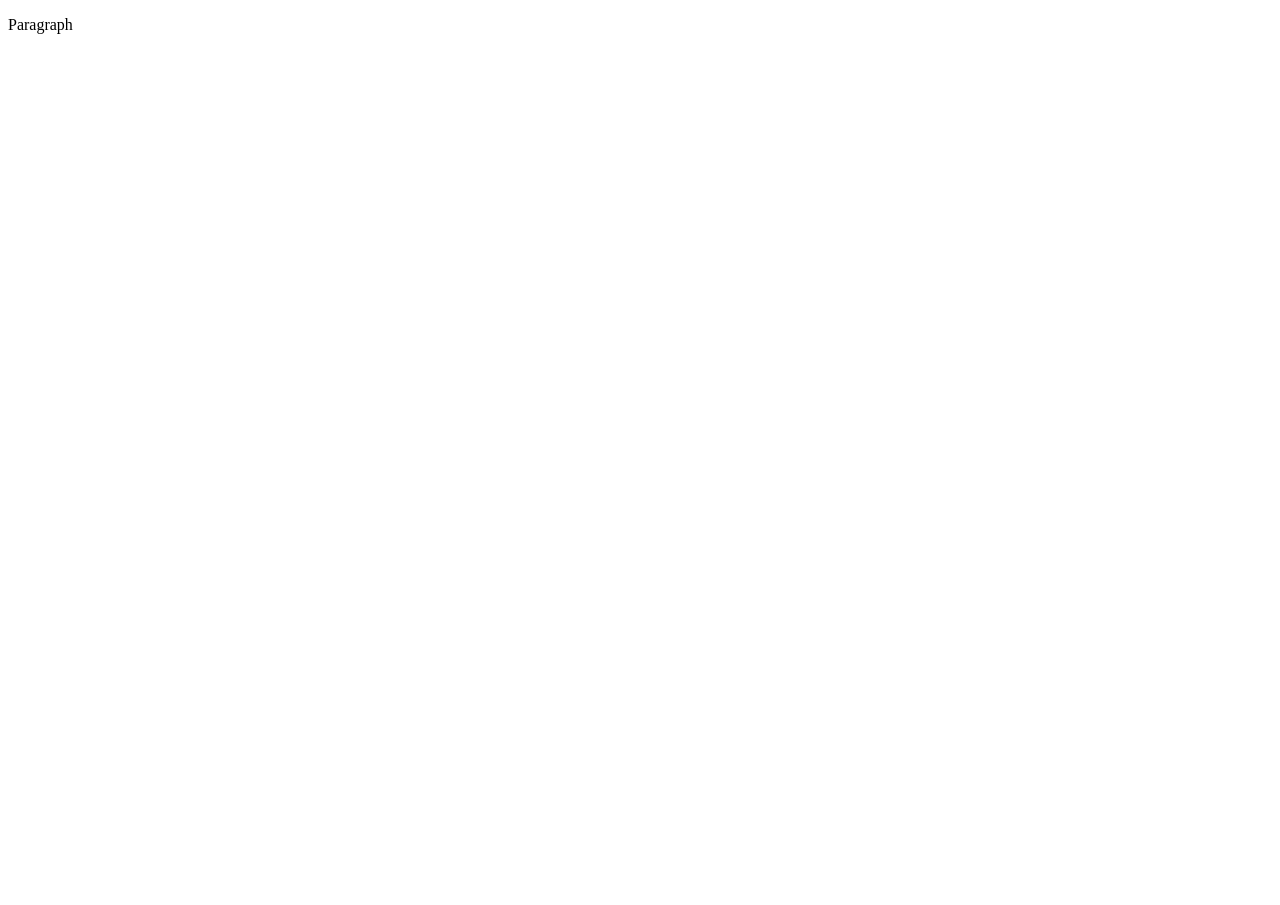
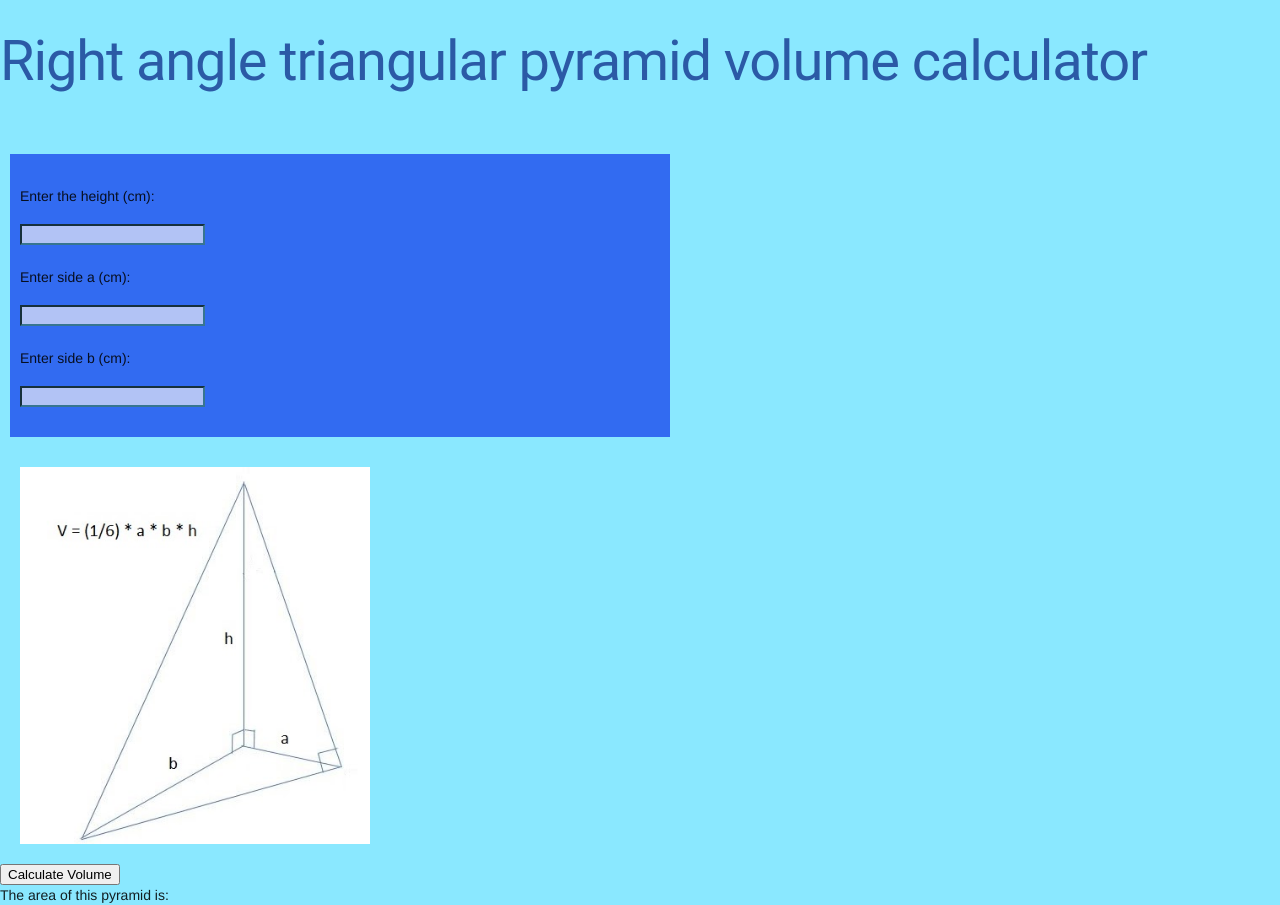
Before and after one commit to ICD2O-Digital-Tech-JackT/Unit3-02-HTML-VolumeTriangularPyramid, a plain HTML site: page index.html in a window 1280 px wide. Before the commit the page ends 800 px from the top, so only its background shows below. Drawn offline with nearby package versions, Linux system fonts and the light colour scheme.

Commit message:
Finished

```diff
--- a/css/style.css
+++ b/css/style.css
@@ -1,4 +1,22 @@
-/* Created by: Mr. Coxall
-* Created on: Sep 2020
-* This file contains the CSS for index.html
-*/
+html{
+  background-color: #8ae8ff;
+}
+img{
+  padding: 20px;
+  width:500px;
+}
+h1{
+  color: #2b5aa6;
+  font-weight: 600;
+}
+.container{
+  width: 50%;
+  background-color:#326bf1;
+  margin: 10px;
+  padding: 10px;
+}
+input{
+  background-color: #b2c3f5;
+  color: #143e6c;
+  border-color: #377590;
+}
--- a/index.html
+++ b/index.html
@@ -1,9 +1,43 @@
 <!DOCTYPE html>
 <html>
-  <head>
-    <title>Title</title>
-  </head>
-  <body>
-    <p>Paragraph</p>
-  </body>
+
+<head>
+  <title>Right angle triangular pyramid Volume Calculator</title>
+  <!--Css and favicon-->
+  <link rel="stylesheet" href="/css/style.css">
+  <link rel="apple-touch-icon" sizes="180x180" href="/Trapezoid_Favicon/apple-touch-icon.png">
+  <link rel="icon" type="image/png" sizes="32x32" href="/Trapezoid_Favicon/favicon-32x32.png">
+  <link rel="icon" type="image/png" sizes="16x16" href="/Trapezoid_Favicon/favicon-16x16.png">
+  <link rel="manifest" href="/Trapezoid_Favicon/site.webmanifest">
+  <!--MDL-->
+  <link rel="stylesheet" href="https://fonts.googleapis.com/icon?family=Material+Icons">
+  <link rel="stylesheet" href="https://code.getmdl.io/1.3.0/material.indigo-pink.min.css">
+</head>
+
+<body>
+  <!--Scripts-->
+  <script src="/js/script.js"></script>
+  <script defer src="https://code.getmdl.io/1.3.0/material.min.js"></script>
+
+  <h1>Right angle triangular pyramid volume calculator</h1>
+  <br>
+  <div>
+    <div class="container">
+      <br>
+      <p>Enter the height (cm):</p>
+      <input type="number" id="Height"><br><br>
+      <p>Enter side a (cm):</p>
+      <input type="number" id="SideA"><br><br>
+      <p>Enter side b (cm):</p>
+      <input type="number" id="SideB"><br><br>
+    </div>
+    <img src="/images/Formula.jpg" style="width: 350px;">
+  </div>
+
+  <button onclick="Calculate()" id="Calculate">Calculate Volume</button>
+  <div id="Output">
+    The area of this pyramid is:
+  </div>
+</body>
+
 </html>
--- a/js/script.js
+++ b/js/script.js
@@ -1,5 +1,15 @@
-// Copyright (c) 2020 Mr. Coxall All rights reserved
-//
-// Created by: Mr. Coxall
-// Created on: Sep 2020
-// This file contains the JS functions for index.html
+function Display(Volume){
+  if(Volume==0){
+     document.getElementById("Output").innerHTML="Please enter valid numbers"
+  } else{
+     document.getElementById("Output").innerHTML="The area of this pyramid is: " + Volume.toFixed(2);
+  }
+}
+
+function Calculate(){
+  let Height = document.getElementById("Height").value;
+  let SideA = document.getElementById("SideA").value;
+  let SideB = document.getElementById("SideB").value;
+  let Volume = (1/6)*SideA*SideB*Height
+  Display(Volume);
+}
```
Also changed, not shown: images/Formula.jpg (added), 1 other file.
